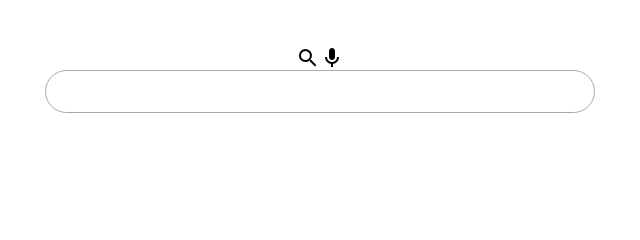
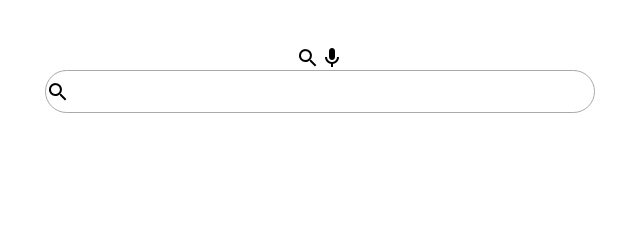
Before and after one commit to miidiin10/google-homepage-win-, a plain HTML site: page index.html in a window 1280 px wide. Shown: the part 346-586 px from the top of the page, 320-960 px from the left. Drawn offline with Linux system fonts and the light colour scheme.

Commit message:
google-homepage-win-

```diff
--- a/main.css
+++ b/main.css
@@ -66,4 +66,7 @@ a:hover {
     border-width: 1px;
     border-color: darkgray;
     border-style: solid;
+    background-image: url(outline_search_black_24dp.png);
+    background-repeat: no-repeat;
+    background-position: left;
 }
```
